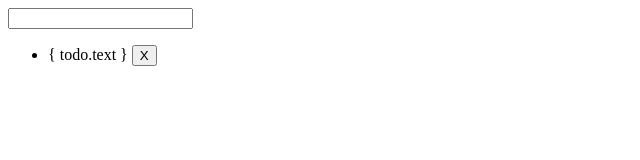
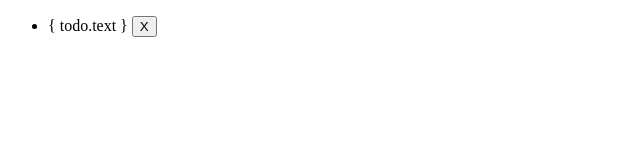
Before and after one commit to lokuman4xxxx/vueTest, a plain HTML site: page vue.html in a window 1280 px wide. Shown: the whole page, without its empty margins (0-640 px from the left). Drawn offline with Linux system fonts and the light colour scheme.

Commit message:
sync test

```diff
--- a/vue.html
+++ b/vue.html
@@ -15,7 +15,7 @@
         </ul>-->
         <!--<p>{{ message }}</p>
         <button v-on:click="reverseMessage">Reverse Message</button>-->
-        <input type="text" v-model="newTodo" v-on:keyup.enter="addTodo">
+        <!--<input type="text" v-model="newTodo" v-on:keyup.enter="addTodo">-->
         <ul>
             <li v-for="todo in todos">
                 <span>{ todo.text }</span>
```
